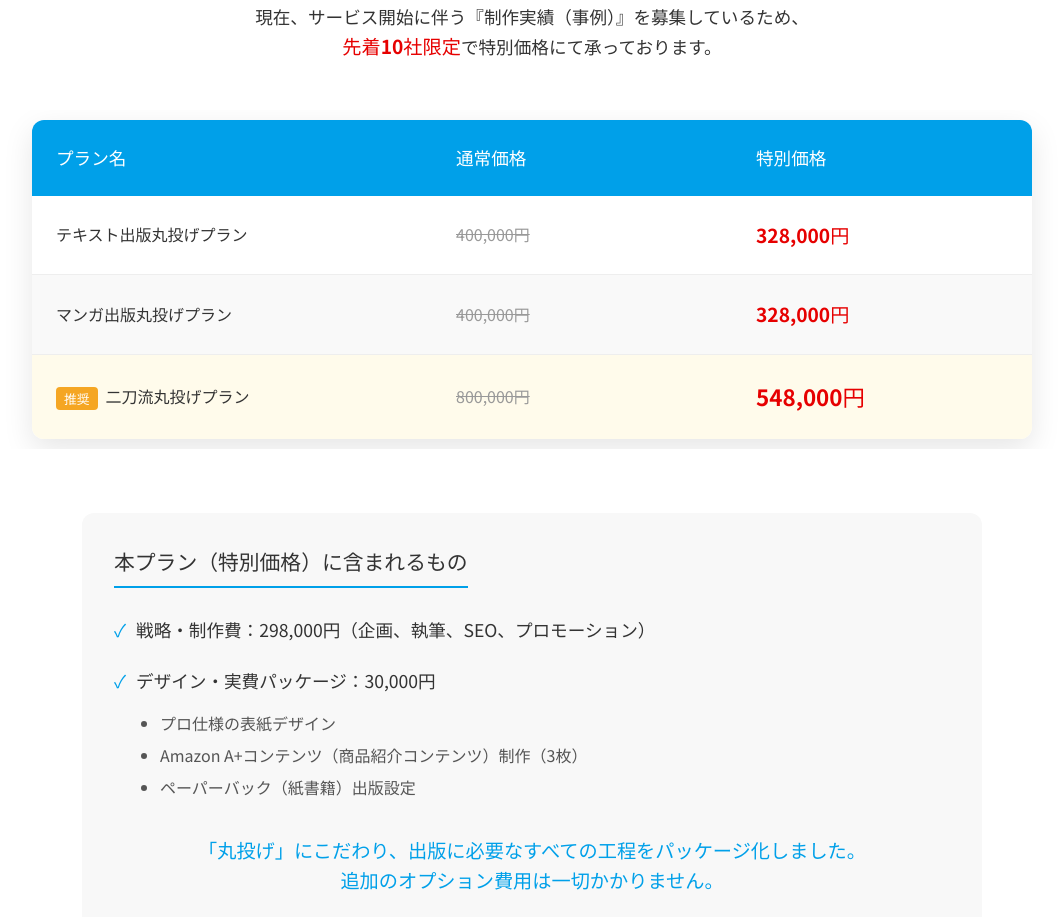
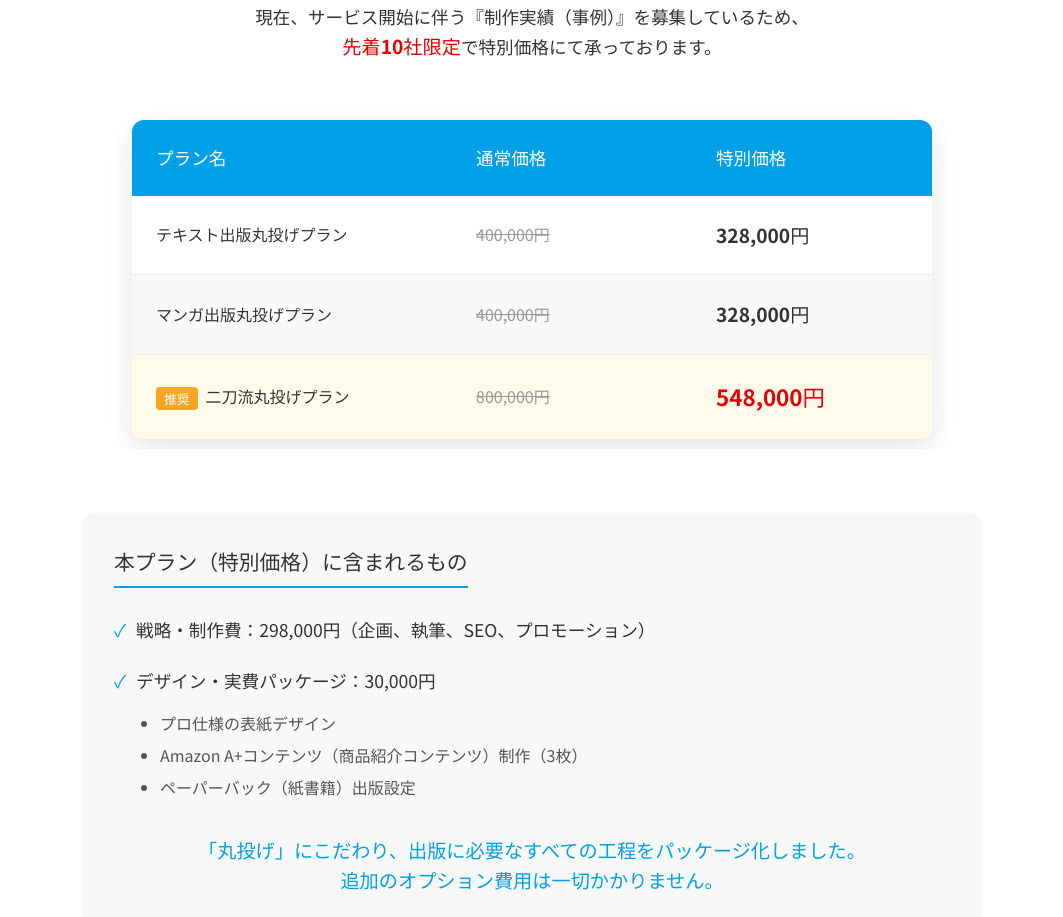
Before and after one commit to rikutoaimanga-max/Kindle-Publishing-Homepage, a React (Vite) app: page / in a window 1280 px wide. Shown: the part 9280-10197 px from the top of the page, without its empty margins (108-1171 px from the left). Built offline with nearby package versions, Linux system fonts and the light colour scheme.

Commit message:
Layout: Reduce Plans table and info width to 800px for better balance

```diff
--- a/src/components/Plans.jsx
+++ b/src/components/Plans.jsx
@@ -16,7 +16,7 @@ const Plans = () => {
                 <div style={{ overflowX: 'auto', marginBottom: '4rem', padding: '10px' }}>
                     <table style={{
                         width: '100%',
-                        maxWidth: '1000px',
+                        maxWidth: '800px',
                         margin: '0 auto',
                         borderCollapse: 'separate',
                         borderSpacing: 0,
@@ -36,12 +36,12 @@ const Plans = () => {
                             <tr style={{ borderBottom: '1px solid #eee' }}>
                                 <td style={{ padding: '1.5rem', borderBottom: '1px solid #eee', fontWeight: 'bold' }}>テキスト出版丸投げプラン</td>
                                 <td style={{ padding: '1.5rem', borderBottom: '1px solid #eee', color: '#999', textDecoration: 'line-through' }}>400,000円</td>
-                                <td style={{ padding: '1.5rem', borderBottom: '1px solid #eee', fontWeight: 'bold', fontSize: '1.2rem', color: '#e60000' }}>328,000円</td>
+                                <td style={{ padding: '1.5rem', borderBottom: '1px solid #eee', fontWeight: 'bold', fontSize: '1.2rem' }}>328,000円</td>
                             </tr>
                             <tr style={{ backgroundColor: '#f9f9f9' }}>
                                 <td style={{ padding: '1.5rem', borderBottom: '1px solid #eee', fontWeight: 'bold' }}>マンガ出版丸投げプラン</td>
                                 <td style={{ padding: '1.5rem', borderBottom: '1px solid #eee', color: '#999', textDecoration: 'line-through' }}>400,000円</td>
-                                <td style={{ padding: '1.5rem', borderBottom: '1px solid #eee', fontWeight: 'bold', fontSize: '1.2rem', color: '#e60000' }}>328,000円</td>
+                                <td style={{ padding: '1.5rem', borderBottom: '1px solid #eee', fontWeight: 'bold', fontSize: '1.2rem' }}>328,000円</td>
                             </tr>
                             <tr style={{ backgroundColor: '#fffbeb', borderLeft: '4px solid #f5a623' }}>
                                 <td style={{ padding: '1.5rem', fontWeight: 'bold', color: '#333' }}>
```
